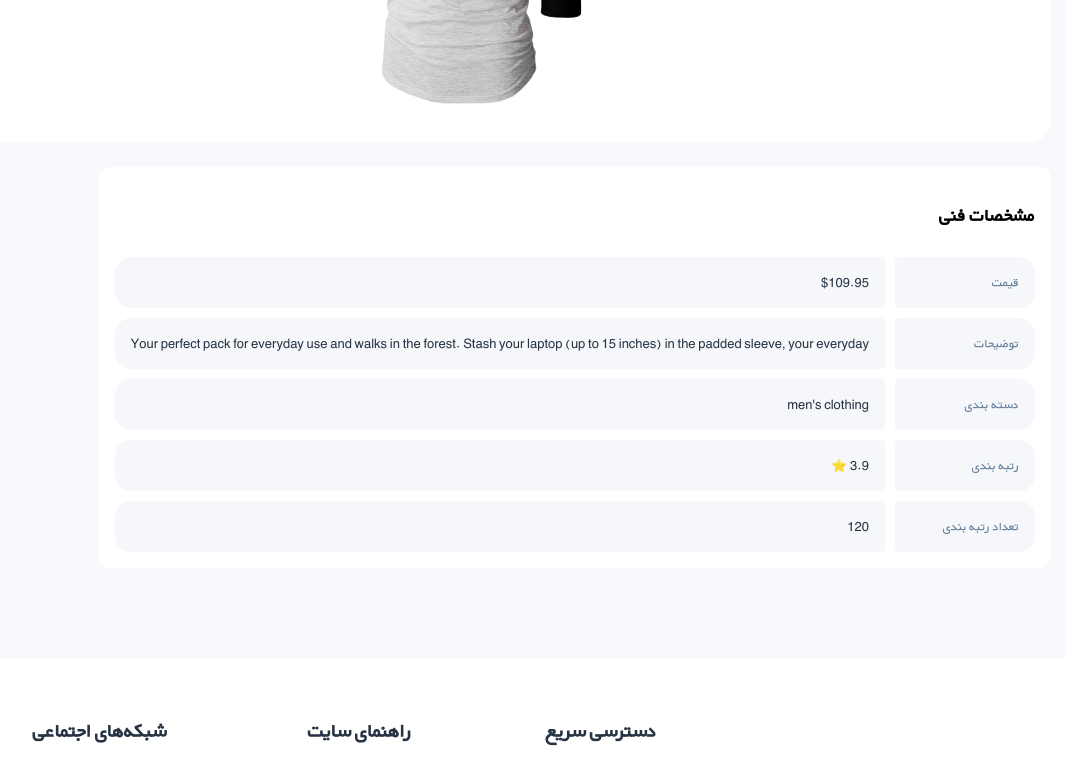
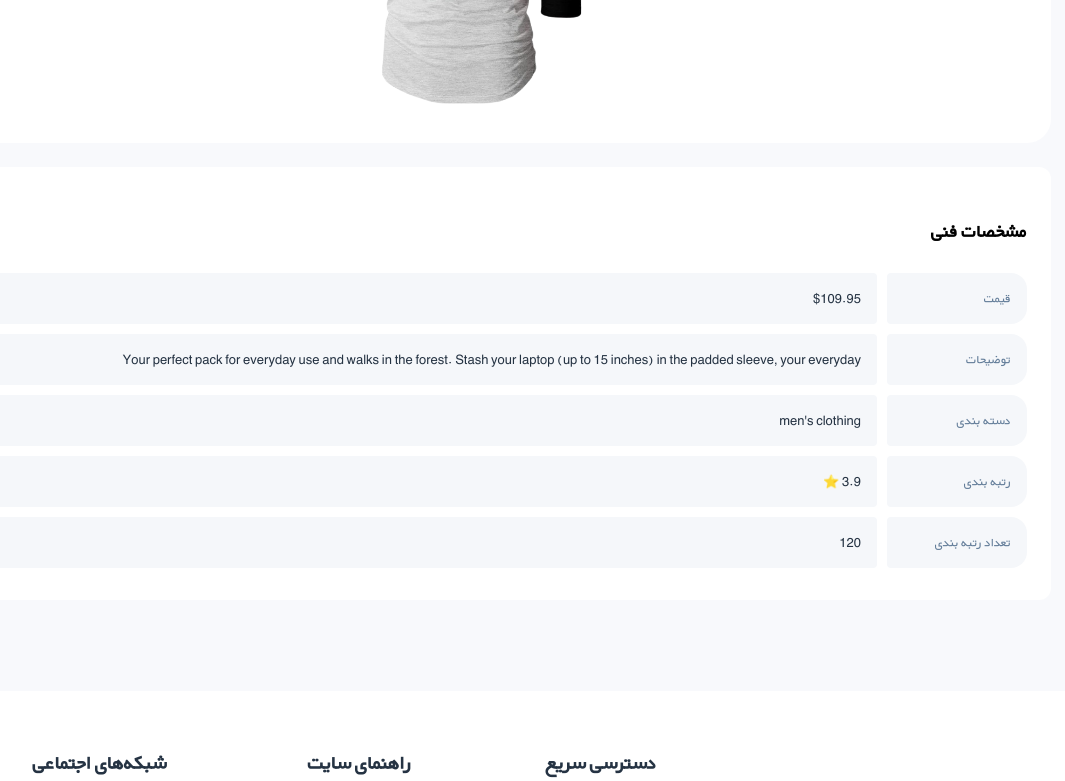
Before and after one commit to PouriaDamavandi/Maz-task, a Vue app: page /products/1 in a window 1280 px wide. Shown: the part 529-1310 px from the top of the page, without its empty margins (149-1214 px from the left). Built offline with nearby package versions, Linux system fonts and the light colour scheme; no server answers.

Commit message:
fix: ui bug in product unique page

```diff
--- a/src/components/product/ProductDetails.vue
+++ b/src/components/product/ProductDetails.vue
@@ -25,7 +25,8 @@ defineProps<{
   gap: 10px;
   background: var(--bg-white);
   border-radius: 12px;
-  padding: 16px;
+  padding: 32px 24px;
+  width: 100%;
 }
 
 .row {
```
